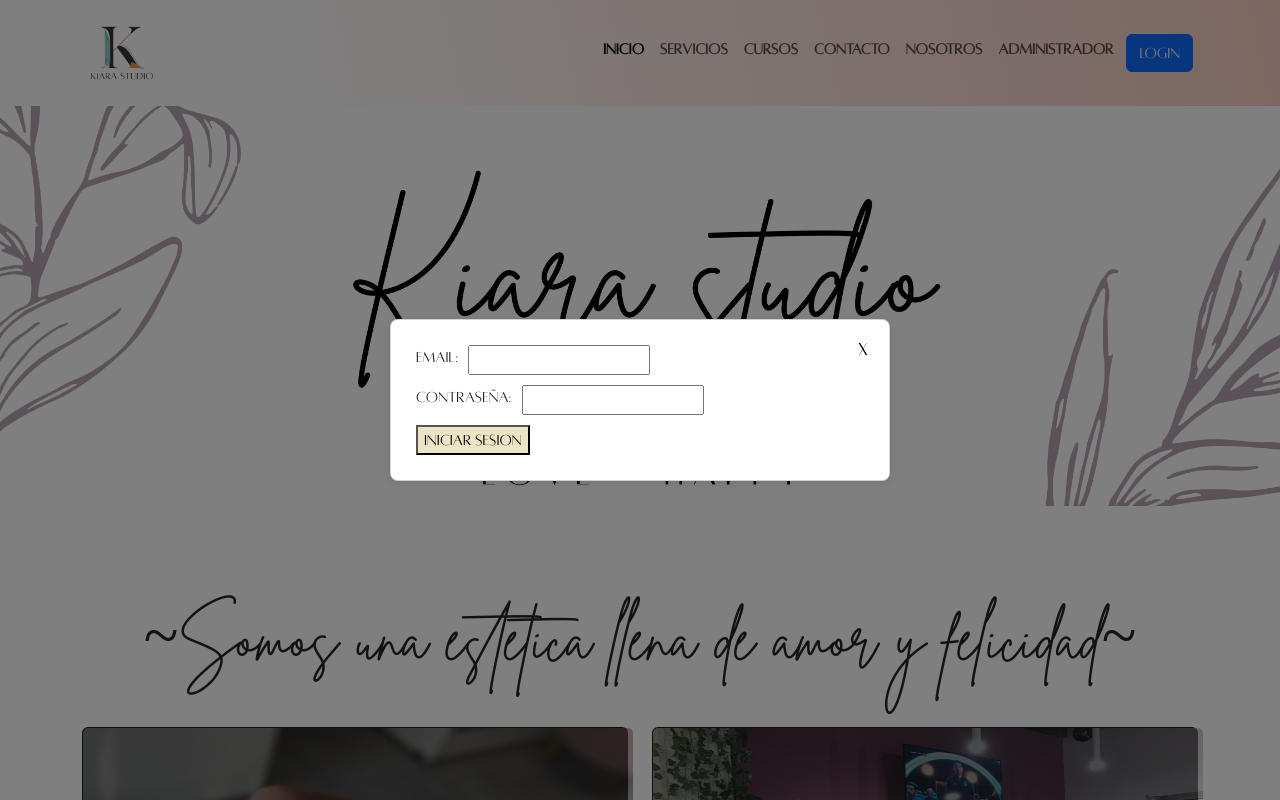
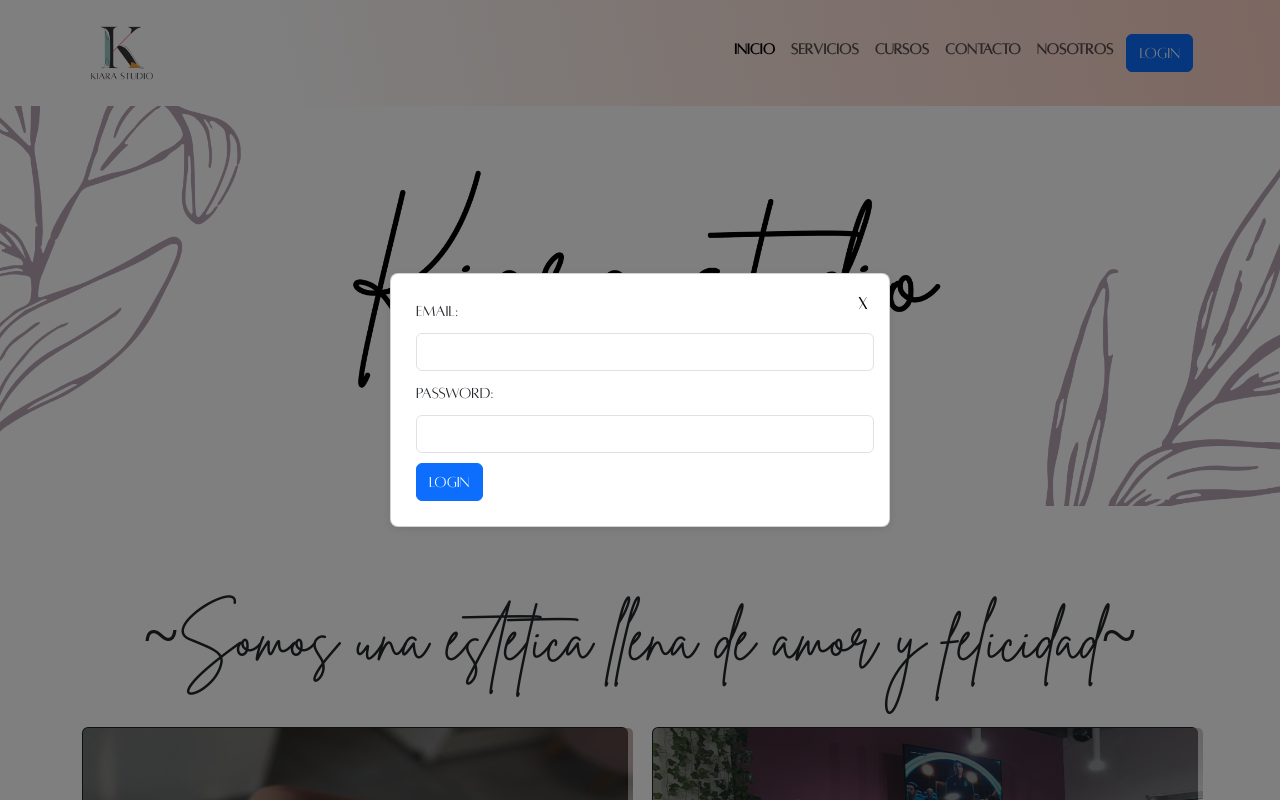
Before and after one commit to AixaFilsinger/StudioKiara, a React (Vite) app: page / in a window 1280 px wide. Both pictures are taken after a click on the button "Login". Shown: the top 800 px of the page. Built offline with nearby package versions, Linux system fonts and the light colour scheme; no server answers.

Commit message:
Validacion y rutas protegidas

```diff
--- a/src/App.jsx
+++ b/src/App.jsx
@@ -14,6 +14,8 @@ import Admin from './Components/views/Admin';
 import Error404 from './Components/views/Error404';
 import Modal from './Components/Modal/Modal';
 import LoginForm from './Components/Modal/LoginForm';
+import { AuthProvider } from './Components/routes/AuthContext';
+import PrivateRoute from './Components/routes/RutasProtegidas';
 
 function App() {
   const [show, setShow] = useState(false);
@@ -27,6 +29,7 @@ function App() {
   };
 
   return (
+    <AuthProvider>
       <BrowserRouter>
         <Menu showModal={showModal} />
         <Modal show={show} handleClose={hideModal}>
@@ -38,11 +41,19 @@ function App() {
           <Route exact path="/nosotros" element={<Nosotros />}></Route>
           <Route exact path="/servicios" element={<Servicios />}></Route>
           <Route exact path="/cursos" element={<Cursos />}></Route>
-        <Route path="/administrador/*" element={<Admin />}></Route>
+          <Route
+            path="/administrador/*"
+            element={
+              <PrivateRoute>
+                <Admin />
+              </PrivateRoute>
+            }
+          ></Route>
           <Route path="*" element={<Error404 />}></Route>
         </Routes>
         <Footer></Footer>
       </BrowserRouter>
+    </AuthProvider>
   );
 }
 
--- a/src/Components/Modal/LoginForm.jsx
+++ b/src/Components/Modal/LoginForm.jsx
@@ -1,48 +1,52 @@
-
 import React, { useState } from 'react';
-import { auth } from '../../Firebase/Firebase.jsx';
-import { signInWithEmailAndPassword } from "firebase/auth";
-import "./Modal.css"
+import { signInWithEmailAndPassword } from 'firebase/auth';
+import { auth } from '../Firebase/Firebase';
+import { useNavigate } from 'react-router-dom';
 
 const LoginForm = ({ handleClose }) => {
     const [email, setEmail] = useState('');
     const [password, setPassword] = useState('');
     const [error, setError] = useState(null);
+    const navigate = useNavigate();
 
     const handleSubmit = async (e) => {
         e.preventDefault();
         try {
-            const userCredential = await signInWithEmailAndPassword(auth, email, password);
-            console.log('Logged in user:', userCredential.user);
-            handleClose(); // Utiliza handleClose para cerrar el modal después del login
+            await signInWithEmailAndPassword(auth, email, password);
+            handleClose(); // Cierra el modal después de iniciar sesión
+            navigate('/administrador'); // Redirige a la página de administración después de iniciar sesión
         } catch (err) {
             setError(err.message);
         }
     };
 
     return (
+        <div className="login-form">
             <form onSubmit={handleSubmit}>
-            <div id='div'>
+                <div className="form-group">
                     <label>Email:</label>
                     <input
                         type="email"
+                        className="form-control"
                         value={email}
                         onChange={(e) => setEmail(e.target.value)}
                         required
                     />
                 </div>
-            <div id='div'>
-                <label>Contraseña:</label>
+                <div className="form-group">
+                    <label>Password:</label>
                     <input
                         type="password"
+                        className="form-control"
                         value={password}
                         onChange={(e) => setPassword(e.target.value)}
                         required
                     />
                 </div>
-            {error && <p style={{ color: 'red' }}>{error}</p>}
-            <button type="submit">Iniciar sesion</button>
+                {error && <p style={{ color: 'red' }}>{'ERROR: Usuario inexistente'}</p>}
+                <button type="submit" className="btn btn-primary">Login</button>
             </form>
+        </div>
     );
 };
 
--- a/src/Components/common/Menu.jsx
+++ b/src/Components/common/Menu.jsx
@@ -1,4 +1,4 @@
-// src/Components/common/Menu.js
+
 import React from "react";
 import Container from "react-bootstrap/Container";
 import Nav from "react-bootstrap/Nav";
@@ -33,9 +33,7 @@ const Menu = ({ showModal }) => {
             <NavLink end className="nav-item nav-link" to={"/nosotros"}>
               Nosotros
             </NavLink>
-            <NavLink end className="nav-item nav-link" to={"/administrador"}>
-              Administrador
-            </NavLink>
+
             <button type="button" className="btn btn-primary" onClick={showModal}>
               Login
             </button>
--- /dev/null
+++ b/src/Components/routes/AuthContext.jsx
@@ -0,0 +1,28 @@
+
+import React, { createContext, useContext, useState, useEffect } from 'react';
+import { onAuthStateChanged } from 'firebase/auth';
+import { auth } from '../Firebase/Firebase';
+
+const AuthContext = createContext();
+
+export const useAuth = () => useContext(AuthContext);
+
+export const AuthProvider = ({ children }) => {
+    const [currentUser, setCurrentUser] = useState(null);
+    const [loading, setLoading] = useState(true);
+
+    useEffect(() => {
+        const unsubscribe = onAuthStateChanged(auth, user => {
+            setCurrentUser(user);
+            setLoading(false);
+        });
+
+        return unsubscribe;
+    }, []);
+
+    return (
+        <AuthContext.Provider value={{ currentUser }}>
+            {!loading && children}
+        </AuthContext.Provider>
+    );
+};
--- a/src/Components/routes/RutasProtegidas.jsx
+++ b/src/Components/routes/RutasProtegidas.jsx
@@ -0,0 +1,12 @@
+
+import React from 'react';
+import { Navigate } from 'react-router-dom';
+import { useAuth } from './AuthContext';
+
+const PrivateRoute = ({ children }) => {
+    const { currentUser } = useAuth();
+
+    return currentUser ? children : <Navigate to="/login" />;
+};
+
+export default PrivateRoute;
```
Also changed, not shown: src/Components/Firebase/Firebase.jsx (renamed from src/Firebase/Firebase.jsx). Lines whose indentation alone changed are shown as unchanged.
